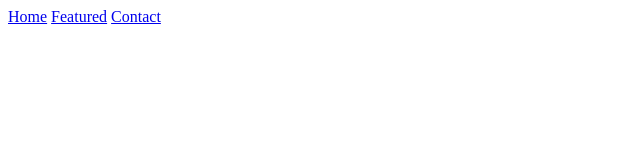
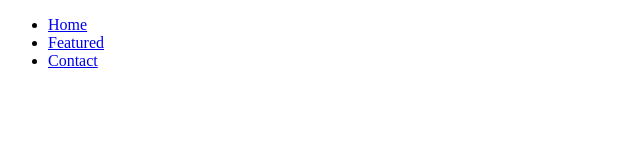
Before and after one commit to PPaillard/template-p1-project, a plain HTML site: page index.html in a window 1280 px wide. Shown: the whole page, without its empty margins (0-640 px from the left). Drawn offline with Linux system fonts and the light colour scheme.

Commit message:
forgetten li/ul

```diff
--- a/index.html
+++ b/index.html
@@ -9,9 +9,11 @@
   </head>
   <body>
     <nav>
-      <a href="#home">Home</a>
-      <a href="#featured">Featured</a>
-      <a href="#contact">Contact</a>
+      <ul>
+        <li><a href="#home">Home</a></li>
+        <li><a href="#featured">Featured</a></li>
+        <li><a href="#contact">Contact</a></li>
+      </ul>
     </nav>
     <script src="js/script.js"></script>
   </body>
```
